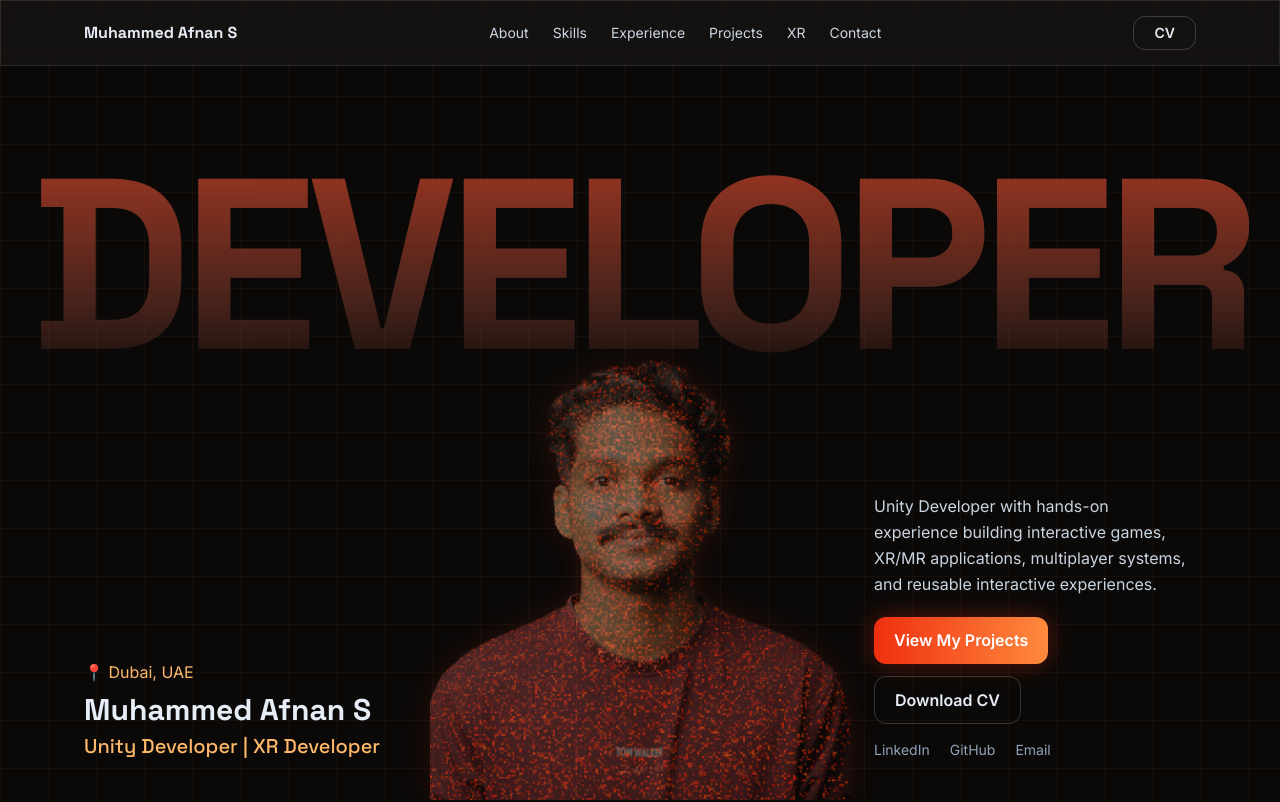
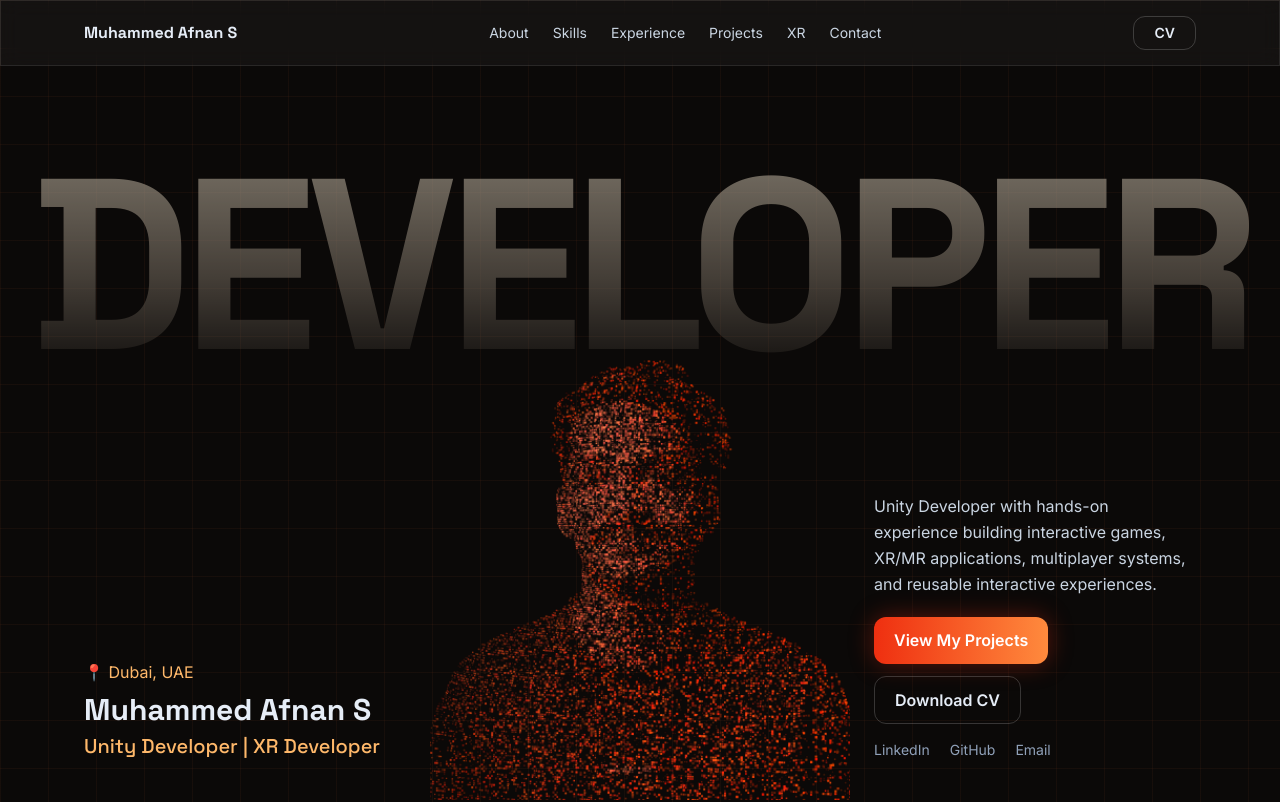
Before and after one commit to Maspersian/portfolio, a React (Vite) app: page / in a window 1280 px wide. Shown: the top 802 px of the page. Built offline with nearby package versions, Linux system fonts and the light colour scheme.

Commit message:
Update ParticlePortrait.jsx

```diff
--- a/src/components/ParticlePortrait.jsx
+++ b/src/components/ParticlePortrait.jsx
@@ -165,7 +165,7 @@ export default function ParticlePortrait({ onReveal }) {
       };
       if (reduce) { ps.forEach((p) => { p.x = p.tx; p.y = p.ty; p.z = p.tz; }); f = 999; }
       tick();
-      timer = setTimeout(() => { revealedRef.current = true; setReveal(true); onReveal && onReveal(); }, reduce ? 0 : 5000);
+      timer = setTimeout(() => { revealedRef.current = true; setReveal(true); onReveal && onReveal(); }, reduce ? 0 : 10000);
     };
     img.onload = () => start(img);
     img.onerror = () => { console.warn("Portfolio photo not found:", PHOTO, "- check the file name in ParticlePortrait.jsx"); start(null); };
```
